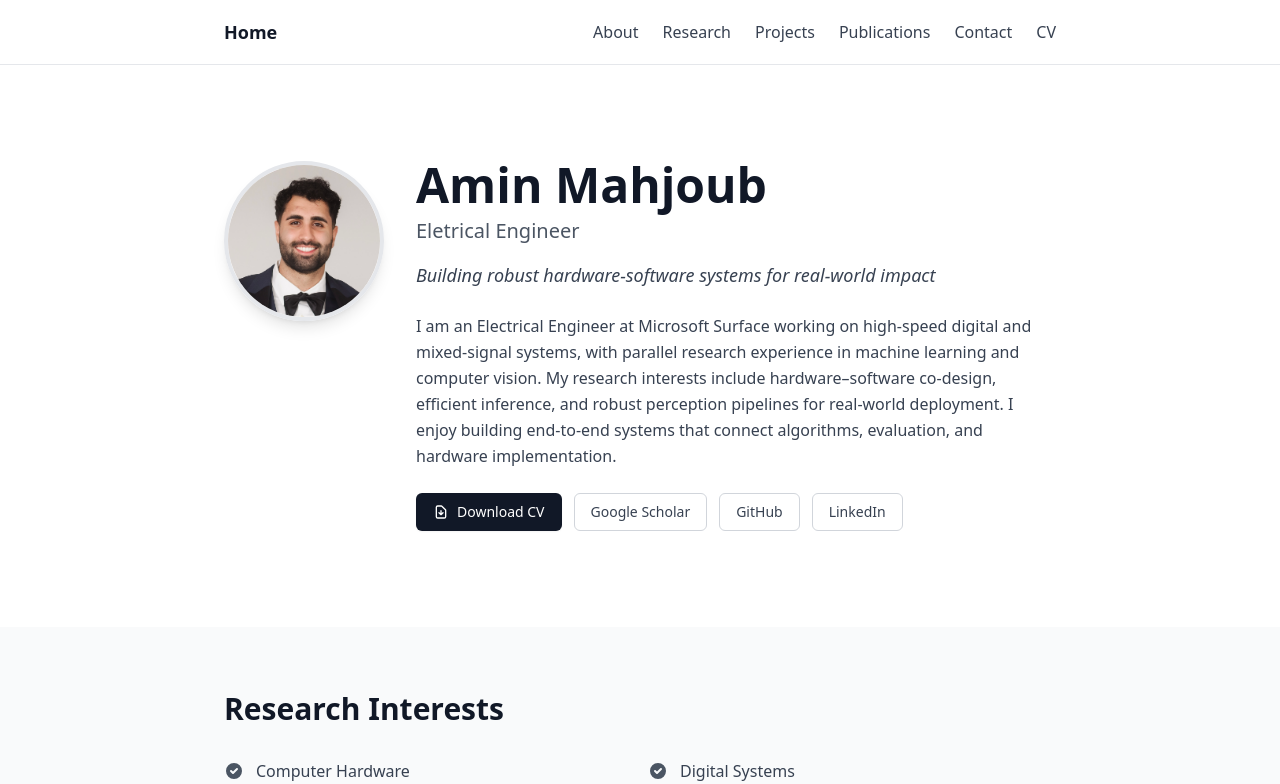
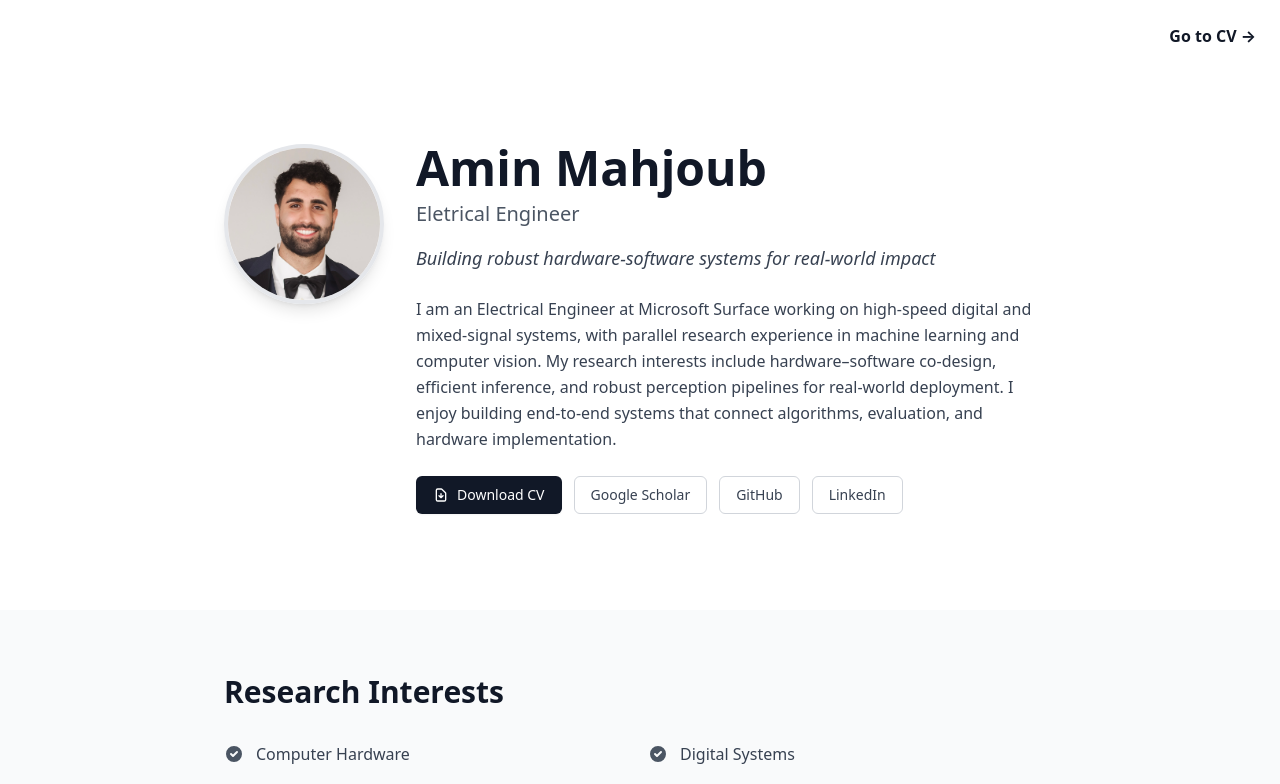
Before and after one commit to mmahjoub5/mmahjoub5.github.io, a Next.js app: page / in a window 1280 px wide. Shown: the top 784 px of the page. Built offline with nearby package versions, Linux system fonts and the light colour scheme.

Commit message:
removed nav bar and added just button

```diff
--- a/app/cv/page.tsx
+++ b/app/cv/page.tsx
@@ -1,7 +1,6 @@
 import Link from 'next/link'
-import Navigation from '@/components/Navigation'
 import { profile, CV } from '@/data/profile'
-
+import GoToCVButton from '@/components/GoToCVButton'
 export const metadata = {
   title: `CV | ${profile.name}`,
   description: `Curriculum Vitae of ${profile.name}`,
@@ -14,7 +13,9 @@ interface CVPageContentProps {
 function CVPageContent({ profile }: CVPageContentProps) {
   return (
     <>
-      <Navigation />
+ <div className="w-full min-h-screen bg-white">
+     <GoToCVButton />
+
       <main className="min-h-screen bg-white">
         <div className="max-w-4xl mx-auto px-4 sm:px-6 lg:px-8 py-12">
           {/* Header with Download Button */}
@@ -224,6 +225,7 @@ function CVPageContent({ profile }: CVPageContentProps) {
           </p>
         </div>
       </footer>
+      </div>
     </>
   )
 }
--- a/app/layout.tsx
+++ b/app/layout.tsx
@@ -21,7 +21,7 @@ export default function RootLayout({
 }) {
   return (
     <html lang="en">
-      <body className="font-sans">
+      <body className="font-sans min-h-dvh w-full bg-base-100">
         {children}
       </body>
     </html>
--- a/app/page.tsx
+++ b/app/page.tsx
@@ -1,13 +1,15 @@
 import Image from 'next/image'
 import Link from 'next/link'
-import Navigation from '@/components/Navigation'
 import CopyEmailButton from '@/components/CopyEmailButton'
 import { profile } from '@/data/profile'
+import GoToCVButton from '@/components/GoToCVButton'
 
 export default function Home() {
   return (
-    <>
-      <Navigation />
+    <div className="w-full min-h-screen bg-white">
+
+        <GoToCVButton />
+
       <main className="min-h-screen">
         {/* Hero Section */}
         <section id="about" className="max-w-4xl mx-auto px-4 sm:px-6 lg:px-8 py-16 sm:py-24">
@@ -261,6 +263,6 @@ export default function Home() {
           </p>
         </div>
       </footer>
-    </>
+    </div>
   )
 }
--- /dev/null
+++ b/components/GoToCVButton.tsx
@@ -0,0 +1,42 @@
+'use client'
+
+import Link from 'next/link'
+import { useEffect, useState } from 'react'
+import { usePathname } from 'next/navigation'
+
+export default function TopNavLink() {
+  const pathname = usePathname()
+  const isCV = pathname === '/cv'
+
+
+  const [visible, setVisible] = useState(true)
+
+  useEffect(() => {
+    console.log('useEffect', isCV)
+    console.log('pathname', pathname)
+    if (isCV) {
+      setVisible(true)
+      return
+    }
+
+    const onScroll = () => {
+      setVisible(window.scrollY < 20)
+    }
+
+    window.addEventListener('scroll', onScroll)
+    return () => window.removeEventListener('scroll', onScroll)
+  }, [isCV])
+
+  if (!visible) return null
+
+  return (
+    <div className="flex justify-end pt-6 pr-6">
+      <Link
+        href={isCV ? '/' : '/cv'}
+        className="font-bold hover:underline"
+      >
+        {isCV ? '← Home' : 'Go to CV →'}
+      </Link>
+    </div>
+  )
+}
--- a/components/Navigation.tsx
+++ b/components/Navigation.tsx
@@ -1,48 +1,22 @@
 'use client'
+import Link from 'next/link'
 
-import Link from 'next/link'
-import { usePathname } from 'next/navigation'
-
-export default function Navigation() {
-  const pathname = usePathname()
-  const isHomePage = pathname === '/'
-
+export default function GoToCVButton() {
   return (
-    <nav className="sticky top-0 z-50 bg-white/80 backdrop-blur-sm border-b border-gray-200">
-      <div className="max-w-4xl mx-auto px-4 sm:px-6 lg:px-8">
-        <div className="flex justify-between items-center h-16">
-          <Link href="/" className="font-semibold text-lg text-gray-900 hover:text-gray-600 transition-colors">
-            Home
-          </Link>
-          <div className="flex space-x-6">
-            {isHomePage ? (
-              <>
-                <a href="#about" className="text-gray-700 hover:text-gray-900 transition-colors">
-                  About
-                </a>
-                <a href="#research" className="text-gray-700 hover:text-gray-900 transition-colors">
-                  Research
-                </a>
-                <a href="#projects" className="text-gray-700 hover:text-gray-900 transition-colors">
-                  Projects
-                </a>
-                <a href="#publications" className="text-gray-700 hover:text-gray-900 transition-colors">
-                  Publications
-                </a>
-                <a href="#contact" className="text-gray-700 hover:text-gray-900 transition-colors">
-                  Contact
-                </a>
-              </>
-            ) : null}
-            <Link
-              href="/cv"
-              className="text-gray-700 hover:text-gray-900 transition-colors font-medium"
-            >
-              CV
-            </Link>
-          </div>
-        </div>
-      </div>
-    </nav>
+    <Link
+      href="/cv"
+      style={{
+        background: 'transparent',
+        padding: 0,
+        borderRadius: 0,
+        border: 'none',
+        boxShadow: 'none',
+        textDecoration: 'underline',
+        color: '#1f2937', // gray-800
+      }}
+      className="fixed top-6 right-6 z-50"
+    >
+      Go to CV →
+    </Link>
   )
 }
```
